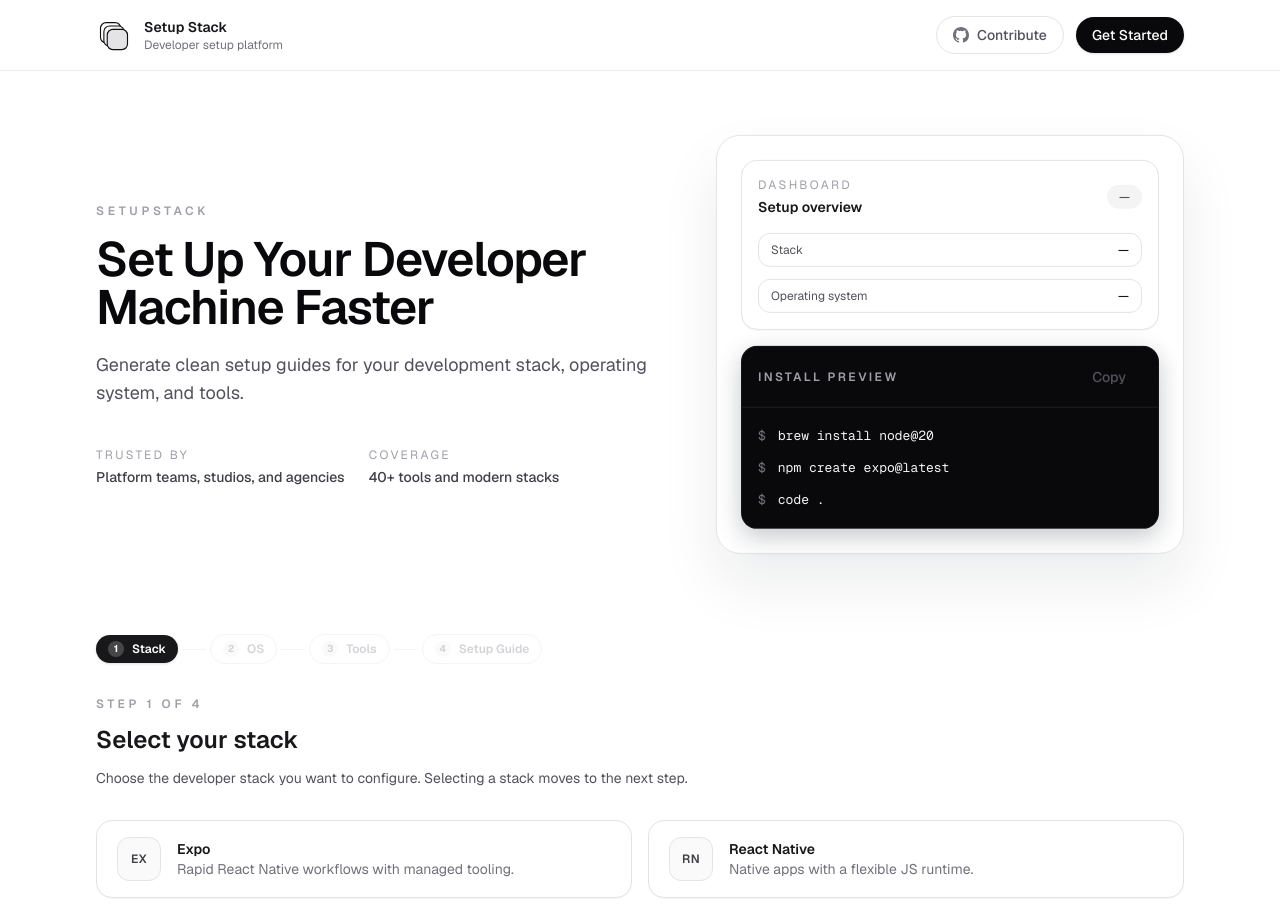
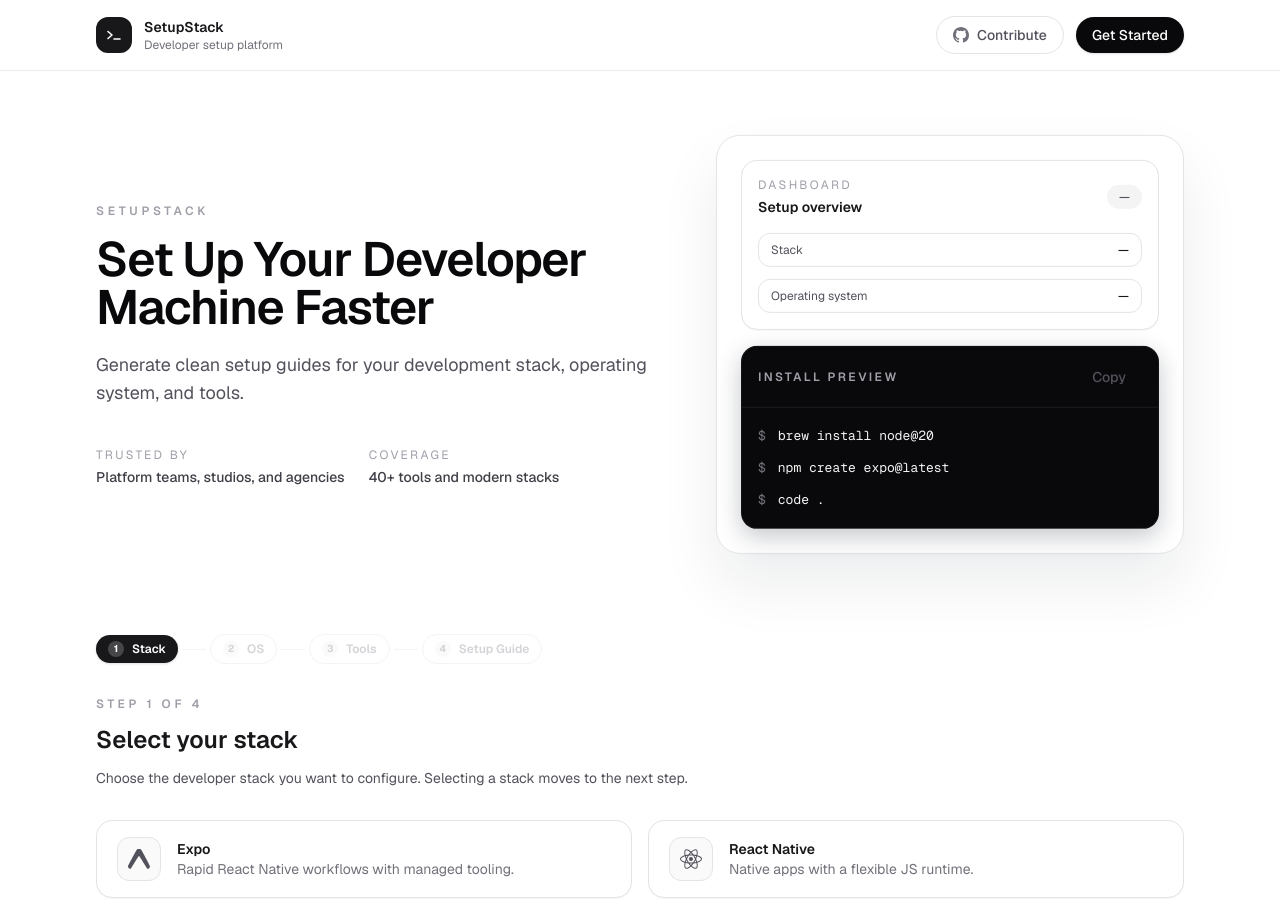
Before and after one commit to adsalihac/setupstack, a Next.js app: page / in a window 1280 px wide. Shown: the top 913 px of the page. Built offline with nearby package versions, Linux system fonts and the light colour scheme.

Commit message:
feat: add react-icons for stack, OS, and tool components; refactor cards to use icons

```diff
--- a/package.json
+++ b/package.json
@@ -12,7 +12,8 @@
     "framer-motion": "^12.40.0",
     "next": "16.2.6",
     "react": "19.2.4",
-    "react-dom": "19.2.4"
+    "react-dom": "19.2.4",
+    "react-icons": "^5.6.0"
   },
   "devDependencies": {
     "@tailwindcss/postcss": "^4",
--- a/src/app/page.tsx
+++ b/src/app/page.tsx
@@ -24,7 +24,6 @@
 import type { OSId, StackId, ToolId } from "@/lib/types";
 import {
   buildInstallScripts,
-  buildMarkdownExport,
   buildSetupSections,
   formatMinutes,
   getBaseEstimate,
@@ -147,23 +146,8 @@
     );
   };
 
-  const handleExport = (type: "markdown" | "pdf") => {
-    if (!stack || !os) return;
-    if (type === "pdf") { window.print(); return; }
-    const markdown = buildMarkdownExport({
-      stackName: stack.name,
-      osName: os.name,
-      tools: selectedToolObjects,
-      sections: setupSections,
-      estimatedTime,
-    });
-    const blob = new Blob([markdown], { type: "text/markdown" });
-    const url = window.URL.createObjectURL(blob);
-    const link = document.createElement("a");
-    link.href = url;
-    link.download = `setupstack-${stack.id}-${os.id}.md`;
-    link.click();
-    window.URL.revokeObjectURL(url);
+  const handleExport = () => {
+    window.print();
   };
 
   const maxUnlocked: number =
@@ -439,10 +423,7 @@
                           <p className="mt-2 text-2xl font-semibold text-zinc-900">{estimatedTime}</p>
                         </div>
                         <div className="flex gap-3">
-                          <Button variant="secondary" size="sm" onClick={() => handleExport("markdown")}>
-                            Export Markdown
-                          </Button>
-                          <Button variant="outline" size="sm" onClick={() => handleExport("pdf")}>
+                          <Button variant="outline" size="sm" onClick={handleExport}>
                             Export PDF
                           </Button>
                         </div>
--- a/src/components/Navbar.tsx
+++ b/src/components/Navbar.tsx
@@ -1,4 +1,3 @@
-import Image from "next/image";
 import { Button } from "./Button";
 
 export function Navbar() {
@@ -10,16 +9,33 @@
     <header className="sticky top-0 z-30 border-b border-zinc-200/70 bg-white/80 backdrop-blur">
       <div className="mx-auto flex w-full max-w-6xl items-center justify-between px-6 py-4 lg:px-8">
         <div className="flex items-center gap-3">
-          <Image
-            src="/logo.svg"
-            alt="SetupStack logo"
-            width={36}
-            height={36}
-            className="h-9 w-9"
-            priority
-          />
+          {/* Brand mark */}
+          <div className="flex h-9 w-9 items-center justify-center rounded-xl bg-zinc-900">
+            <svg
+              width="18"
+              height="18"
+              viewBox="0 0 18 18"
+              fill="none"
+              aria-hidden="true"
+            >
+              {/* Terminal prompt › */}
+              <path
+                d="M3 5.5L7 9l-4 3.5"
+                stroke="white"
+                strokeWidth="1.6"
+                strokeLinecap="round"
+                strokeLinejoin="round"
+              />
+              <path
+                d="M9 13h6"
+                stroke="white"
+                strokeWidth="1.6"
+                strokeLinecap="round"
+              />
+            </svg>
+          </div>
           <div>
-            <p className="text-sm font-semibold text-zinc-900">Setup Stack</p>
+            <p className="text-sm font-semibold text-zinc-900">SetupStack</p>
             <p className="text-xs text-zinc-500">Developer setup platform</p>
           </div>
         </div>
--- a/src/components/OSCard.tsx
+++ b/src/components/OSCard.tsx
@@ -1,6 +1,7 @@
 import { motion } from "framer-motion";
 import type { OSOption } from "@/lib/types";
 import { cn } from "@/lib/utils";
+import { osIcons } from "@/lib/icons";
 
 type OSCardProps = {
   os: OSOption;
@@ -9,6 +10,7 @@
 };
 
 export function OSCard({ os, selected, onSelect }: OSCardProps) {
+  const Icon = osIcons[os.id];
   return (
     <motion.button
       type="button"
@@ -26,13 +28,13 @@
       <div className="flex items-center gap-4">
         <div
           className={cn(
-            "flex h-11 w-11 items-center justify-center rounded-xl border text-[11px] font-semibold tracking-wide",
+            "flex h-11 w-11 items-center justify-center rounded-xl border",
             selected
               ? "border-zinc-900/30 bg-zinc-900 text-white"
-              : "border-zinc-200 bg-zinc-50 text-zinc-700"
+              : "border-zinc-200 bg-zinc-50 text-zinc-600"
           )}
         >
-          {os.short}
+          <Icon size={22} />
         </div>
         <div>
           <p className="text-sm font-semibold text-zinc-900">{os.name}</p>
--- a/src/components/StackCard.tsx
+++ b/src/components/StackCard.tsx
@@ -1,6 +1,7 @@
 import { motion } from "framer-motion";
 import type { Stack } from "@/lib/types";
 import { cn } from "@/lib/utils";
+import { stackIcons } from "@/lib/icons";
 
 type StackCardProps = {
   stack: Stack;
@@ -9,6 +10,7 @@
 };
 
 export function StackCard({ stack, selected, onSelect }: StackCardProps) {
+  const Icon = stackIcons[stack.id];
   return (
     <motion.button
       type="button"
@@ -26,13 +28,13 @@
       <div className="flex items-center gap-4">
         <div
           className={cn(
-            "flex h-11 w-11 items-center justify-center rounded-xl border text-xs font-semibold tracking-wide",
+            "flex h-11 w-11 items-center justify-center rounded-xl border",
             selected
               ? "border-zinc-900/30 bg-zinc-900 text-white"
-              : "border-zinc-200 bg-zinc-50 text-zinc-700"
+              : "border-zinc-200 bg-zinc-50 text-zinc-600"
           )}
         >
-          {stack.short}
+          <Icon size={22} />
         </div>
         <div>
           <p className="text-sm font-semibold text-zinc-900">{stack.name}</p>
--- a/src/components/ToolCard.tsx
+++ b/src/components/ToolCard.tsx
@@ -1,6 +1,7 @@
 import { motion } from "framer-motion";
 import type { Tool } from "@/lib/types";
 import { cn } from "@/lib/utils";
+import { toolIcons } from "@/lib/icons";
 
 type ToolCardProps = {
   tool: Tool;
@@ -9,6 +10,7 @@
 };
 
 export function ToolCard({ tool, selected, onToggle }: ToolCardProps) {
+  const Icon = toolIcons[tool.id];
   return (
     <motion.button
       type="button"
@@ -23,14 +25,24 @@
       )}
       aria-pressed={selected}
     >
-      <div className="flex items-center justify-between">
-        <div>
+      <div className="flex items-center gap-3">
+        <div
+          className={cn(
+            "flex h-9 w-9 shrink-0 items-center justify-center rounded-lg border",
+            selected
+              ? "border-zinc-900/30 bg-zinc-900 text-white"
+              : "border-zinc-200 bg-zinc-50 text-zinc-600"
+          )}
+        >
+          <Icon size={18} />
+        </div>
+        <div className="min-w-0 flex-1">
           <p className="text-sm font-semibold text-zinc-900">{tool.name}</p>
           <p className="text-xs text-zinc-500">{tool.description}</p>
         </div>
         <span
           className={cn(
-            "rounded-full border px-3 py-1 text-[11px] font-semibold uppercase tracking-wide",
+            "shrink-0 rounded-full border px-3 py-1 text-[11px] font-semibold uppercase tracking-wide",
             selected
               ? "border-zinc-900/30 bg-zinc-900 text-white"
               : "border-zinc-200 bg-zinc-50 text-zinc-500"
--- /dev/null
+++ b/src/lib/icons.ts
@@ -0,0 +1,53 @@
+/**
+ * Centralised icon map for stacks, OS, and tools.
+ * Uses react-icons under the hood so cards stay icon-agnostic.
+ */
+import type { IconType } from "react-icons";
+import {
+  SiExpo,
+  SiReact,
+  SiFlutter,
+  SiNodedotjs,
+  SiPython,
+  SiGo,
+  SiRust,
+  SiApple,
+  SiLinux,
+  SiAndroidstudio,
+  SiXcode,
+  SiPostman,
+  SiDocker,
+  SiGit,
+  SiWarp,
+} from "react-icons/si";
+import { FaWindows, FaGithub } from "react-icons/fa";
+import { VscVscode } from "react-icons/vsc";
+import type { StackId, OSId, ToolId } from "@/lib/types";
+
+export const stackIcons: Record<StackId, IconType> = {
+  expo: SiExpo,
+  "react-native": SiReact,
+  flutter: SiFlutter,
+  node: SiNodedotjs,
+  python: SiPython,
+  go: SiGo,
+  rust: SiRust,
+};
+
+export const osIcons: Record<OSId, IconType> = {
+  macos: SiApple,
+  windows: FaWindows,
+  linux: SiLinux,
+};
+
+export const toolIcons: Record<ToolId, IconType> = {
+  vscode: VscVscode,
+  "android-studio": SiAndroidstudio,
+  xcode: SiXcode,
+  postman: SiPostman,
+  docker: SiDocker,
+  git: SiGit,
+  "expo-orbit": SiExpo,
+  warp: SiWarp,
+  "github-desktop": FaGithub,
+};
```
Also changed, not shown: 1 other file (tests, documents, lock files or other folders).
